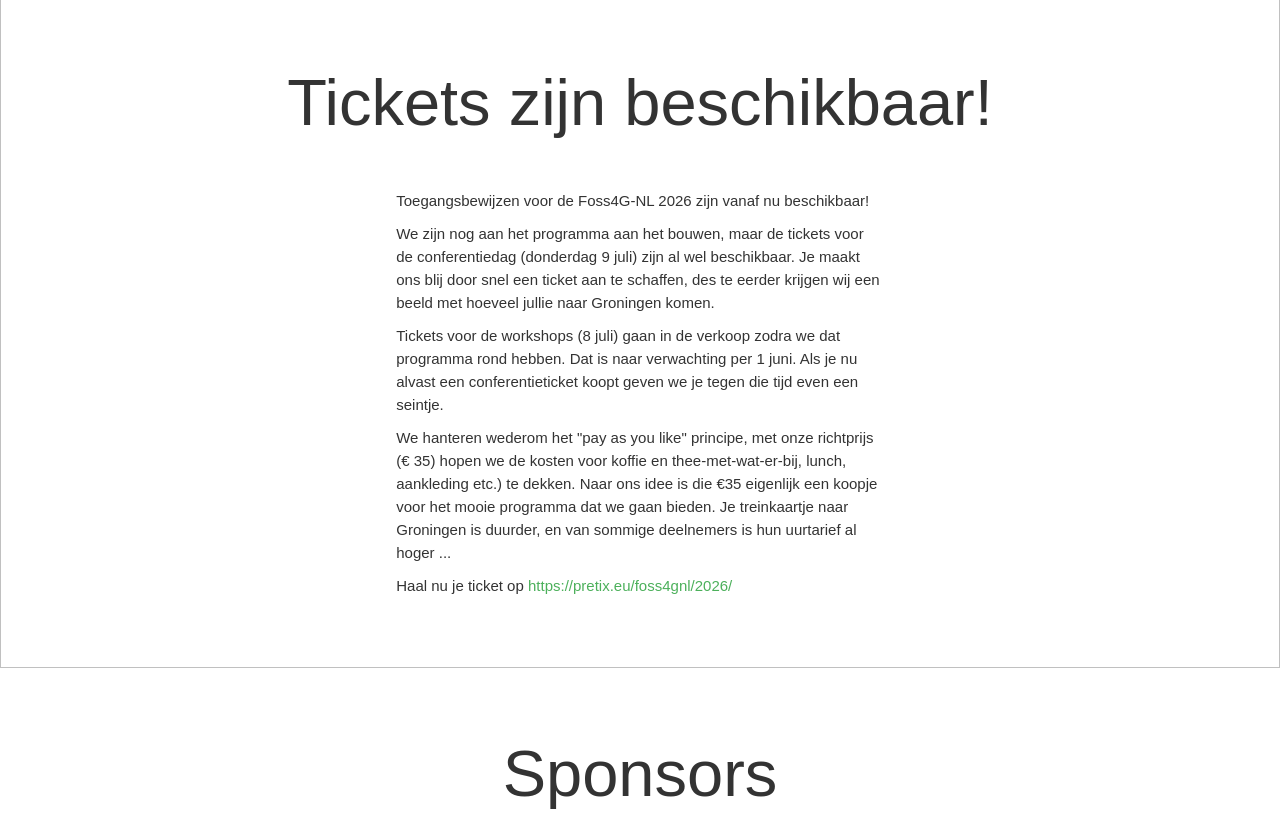
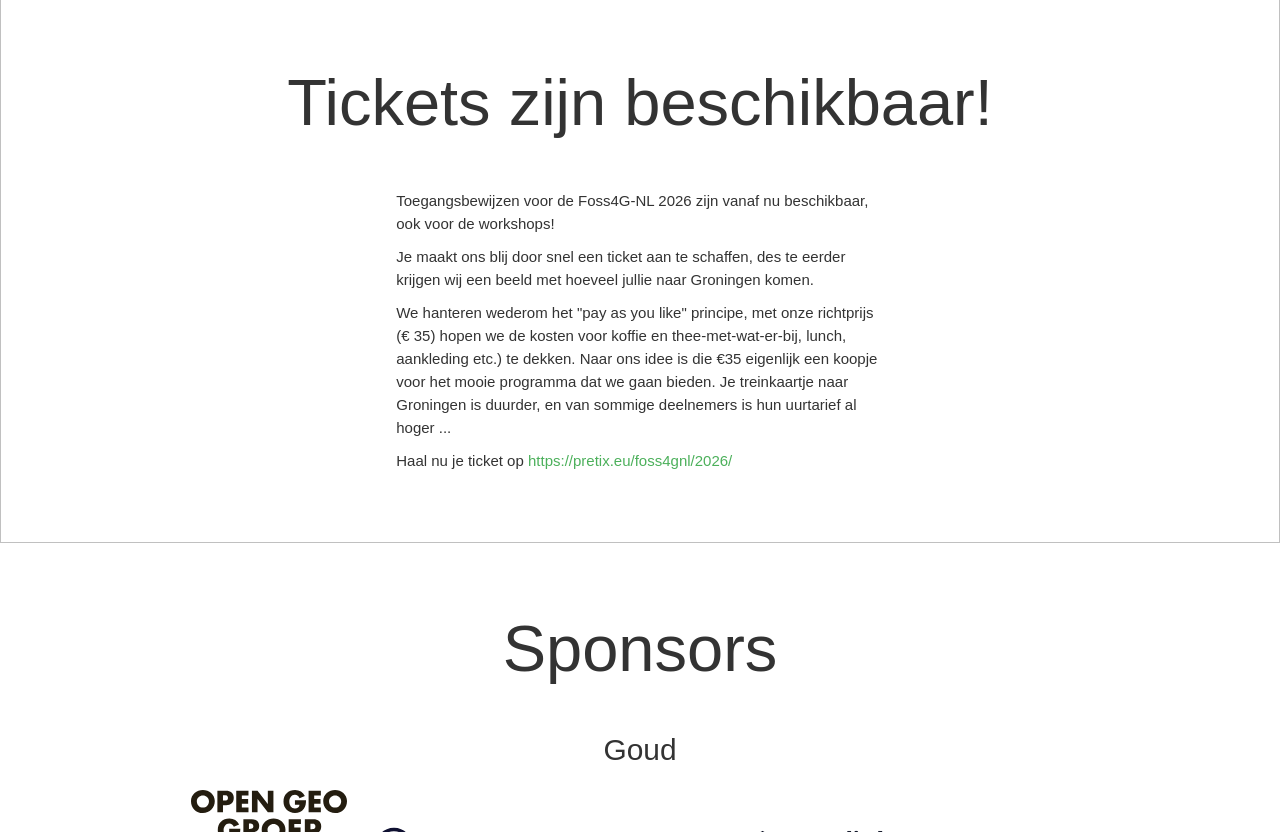
Before and after one commit to foss4gnl/2026.foss4g.nl, a Jekyll site: the page built from index.html, in a window 1280 px wide and 900 px high, scrolled down 836 px, cut to the strip 68-900 px from the top of the window. Built offline with Jekyll 4.4.1, drawn with Linux system fonts in a browser that asks for light colours; nearby versions of some CDN libraries; some web fonts are replaced; comment, search, counter and statistics services are not loaded.

Commit message:
Update tickets.html

```diff
--- a/_includes/tickets.html
+++ b/_includes/tickets.html
@@ -5,13 +5,9 @@
             <h3>Tickets zijn beschikbaar!</h3>
             <div class="content-wrapper text-left">
                 <div class="col-lg-6 col-lg-offset-3">
-                  <p>Toegangsbewijzen voor de Foss4G-NL 2026 zijn vanaf nu beschikbaar!</p>
+                  <p>Toegangsbewijzen voor de Foss4G-NL 2026 zijn vanaf nu beschikbaar, ook voor de workshops!</p>
 
-                  <p>We zijn nog aan het programma aan het bouwen, maar de  tickets voor de conferentiedag (donderdag 9 juli) zijn al wel beschikbaar.
-					  Je maakt ons blij door snel een ticket aan te schaffen, des te eerder krijgen wij een beeld met hoeveel jullie naar Groningen komen.</p>
-
-					<p>Tickets voor de workshops (8 juli) gaan in de verkoop zodra we dat programma rond hebben. Dat is naar verwachting per 1 juni.
-						Als je nu alvast een conferentieticket koopt geven we je tegen die tijd even een seintje.</p>
+                  <p>Je maakt ons blij door snel een ticket aan te schaffen, des te eerder krijgen wij een beeld met hoeveel jullie naar Groningen komen.</p>
 
 					<p>We hanteren wederom het "pay as you like" principe, met onze richtprijs (€ 35) hopen we de kosten voor koffie en thee-met-wat-er-bij, lunch, aankleding etc.) te dekken.
 					Naar ons idee is die €35 eigenlijk een koopje voor het mooie programma dat we gaan bieden. Je treinkaartje naar Groningen is duurder, en van sommige deelnemers is hun uurtarief al hoger ...</p>
```
